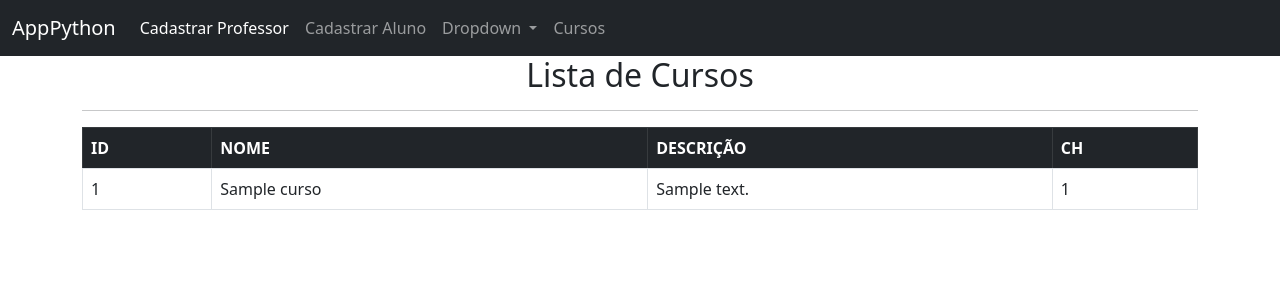
After one commit to FelipeSsant0s/apicolegio, a Flask app: page /cursos in a window 1280 px wide. The commit adds this page. Shown: the top 300 px of the page. Run offline with Flask 2, Linux system fonts and the light colour scheme; tables that the repository leaves empty hold one stand-in row (values such as "Sample post").

Commit message:
cursos
Lista de cursos

```diff
--- a/api.py
+++ b/api.py
@@ -1,9 +1,28 @@
 from flask import Flask, render_template, request
+import urllib.request, json
+from flask_sqlalchemy import SQLAlchemy
+
 app = Flask (__name__)
+app.config["SQLALCHEMY_DATABASE_URI"] = "sqlite:///cursos.sqlite3"
+
+db = SQLAlchemy(app)
 
 
 armazenamentos = []
 registros = []
+
+class cursos(db.Model):
+    id = db.Column(db.Integer, primary_key=True)
+    nome = db.Column(db.String(50))
+    descricao = db.Column(db.String(100))
+    ch = db.Column(db.Integer)
+
+    def __init__(self, nome, descricao, ch):
+        self.nome = nome
+        self.descricao = descricao
+        self.ch = ch
+
+
 
 @app.route('/', methods=['GET', 'POST'])
 def principal():
@@ -12,9 +31,6 @@ def principal():
             armazenamentos.append({'profer': request.form.get('profer'), 'mater': request.form.get('mater')})
     return render_template('index.html', armazenamentos=armazenamentos)
 
-
-
-
 @app.route('/student', methods=['GET', 'POST'])
 def student():
     if request.method == 'POST':
@@ -22,6 +38,9 @@ def student():
             registros.append({'aluno': request.form.get('aluno'), 'idd': request.form.get('idd')})
     return render_template('student.html', registros=registros)
 
+@app.route('/cursos', methods=['GET', 'POST'])
+def lista_cursos():
+    return render_template('cursos.html',cursos=cursos.query.all())
 
 
 
@@ -29,3 +48,5 @@ def student():
 
 if __name__ == '__main__':
     app.run(debug=True)
+with app.app_context():
+    db.create_all()
--- a/templates/base.html
+++ b/templates/base.html
@@ -33,7 +33,7 @@
               </ul>
             </li>
             <li class="nav-item">
-                  <a class="nav-link disabled">Cursos</a>
+                  <a class="nav-link" href="{{url_for('lista_cursos')}}">Cursos</a>
             </li>
           </ul>
         </div>
--- /dev/null
+++ b/templates/cursos.html
@@ -0,0 +1,27 @@
+{% extends 'base.html' %}
+{% block conteudo %}
+<h2 style="text-align: center;">Lista de Cursos</h2>
+<hr>
+<table class="table table-bordered table-hover ">
+    <thead class="table-dark">
+        <tr>
+          <th scope="col">ID</th>
+          <th scope="col">NOME</th>
+          <th scope="col">DESCRIÇÃO</th>
+          <th scope="col">CH</th>
+        </tr>
+  </thead>
+  <tbady>
+    <tr>
+    {% for curso in cursos %}
+        <tr>
+            <td>{{curso.id}}</td>
+            <td>{{curso.nome}}</td>
+            <td>{{curso.descricao}}</td>
+            <td>{{curso.ch}}</td>
+        <tr>
+    {% endfor %}
+    </tr>
+  </tbady>
+</table>
+{% endblock conteudo %}
```
